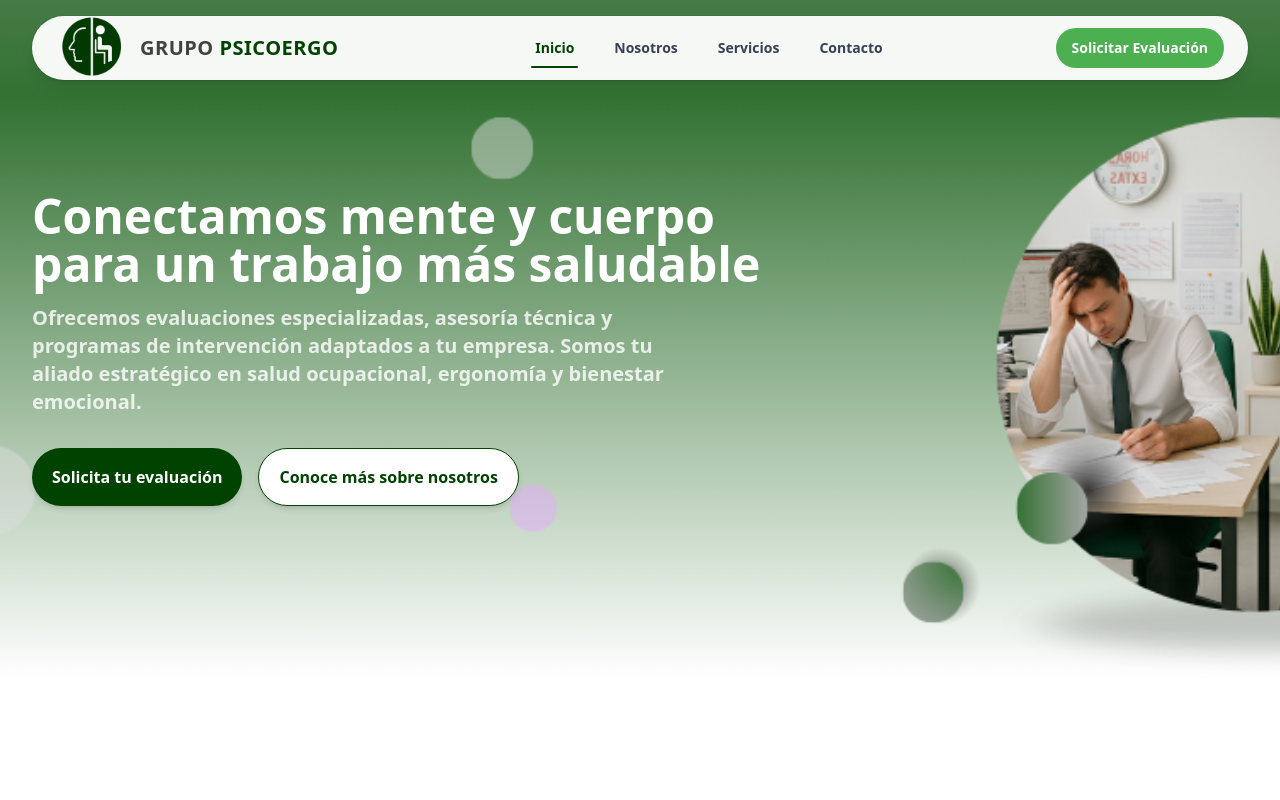
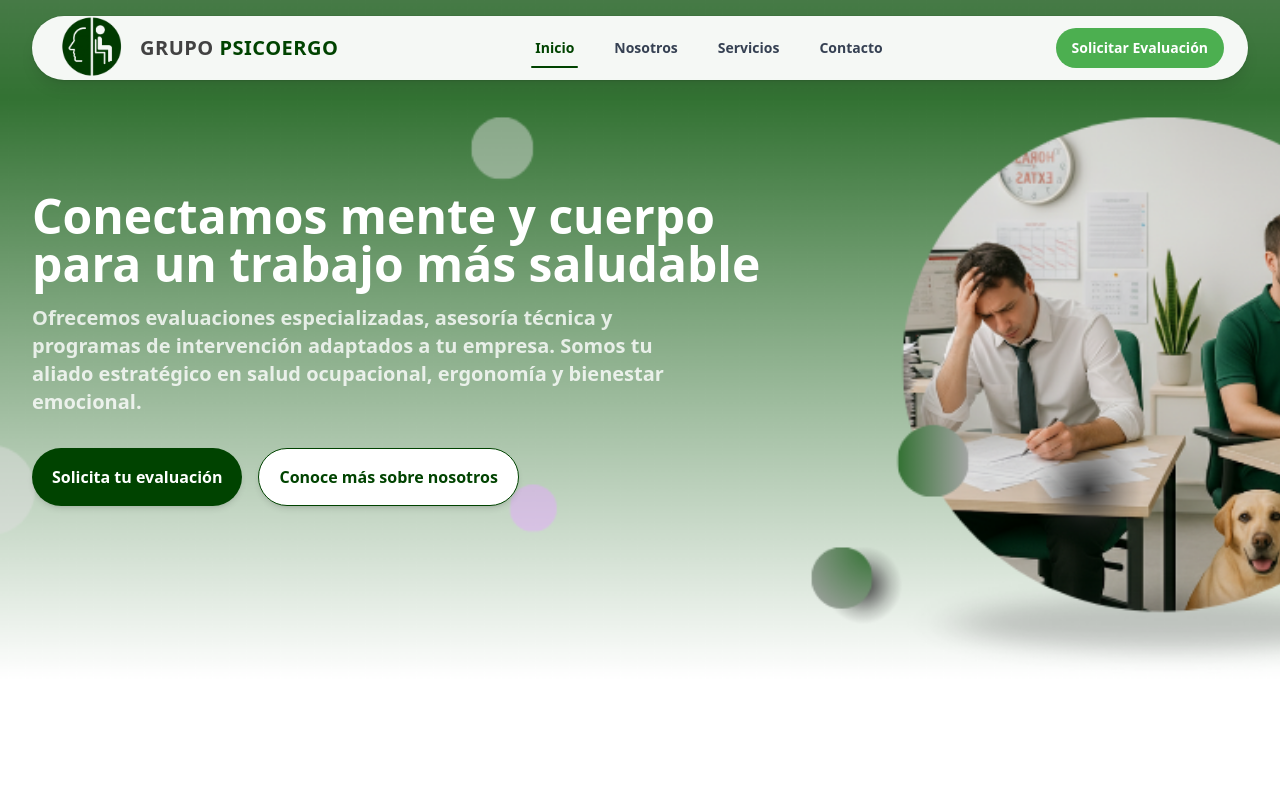
Before and after one commit to jcnazate/Psicoergo, a Next.js app: page / in a window 1280 px wide. Shown: the top 800 px of the page. Built offline with nearby package versions, Linux system fonts and the light colour scheme.

Commit message:
Imagen Cambio

```diff
--- a/src/app/page.tsx
+++ b/src/app/page.tsx
@@ -57,7 +57,7 @@ export default function HomePage() {
     min-h-[850px]
     bg-no-repeat bg-cover bg-center
   "
-  style={{ backgroundImage: "url('/images/Fondo.png')" }}
+  style={{ backgroundImage: "url('/images/Fondo2.png')" }}
 >
   {/* Capa sutil para dar contraste al texto si lo necesitas */}
   <div className="absolute inset-0 bg-black/0 md:bg-black/0" aria-hidden />
```
Also changed, not shown: public/images/Fondo2.png (added).
